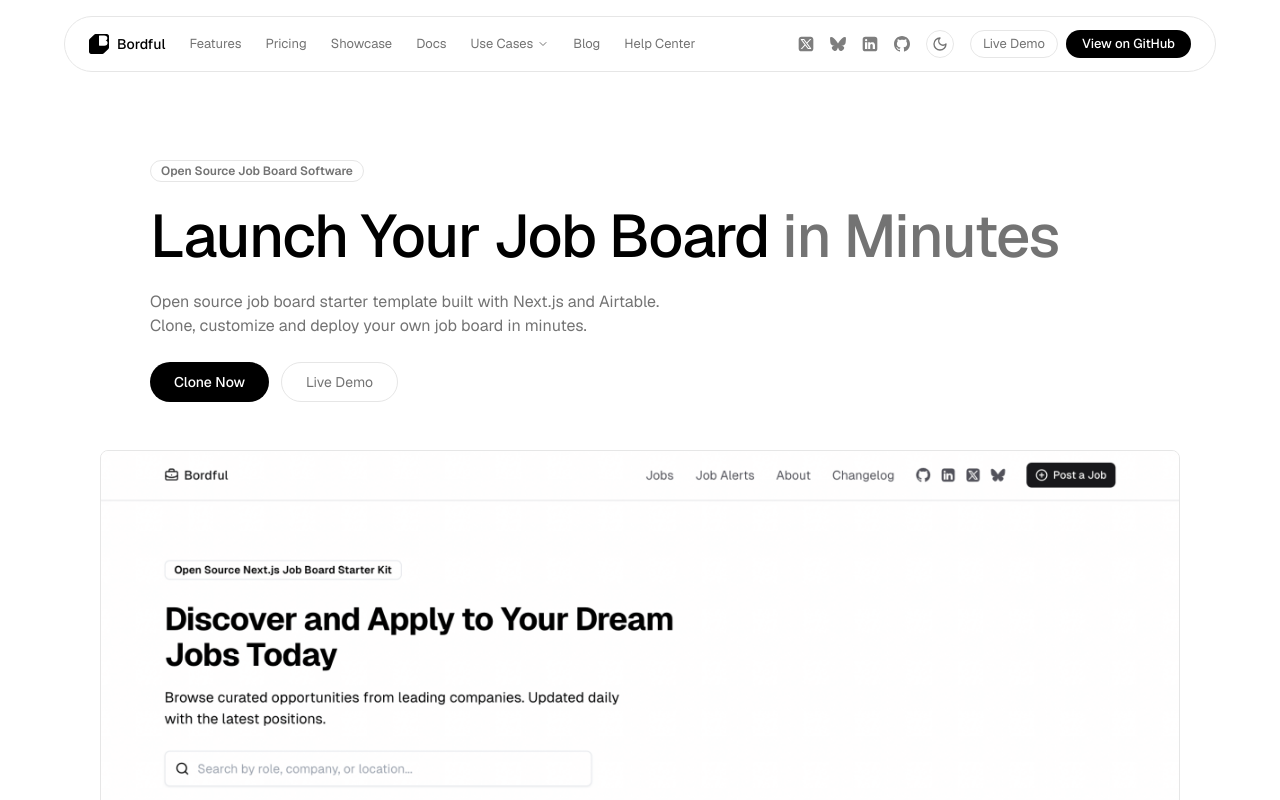
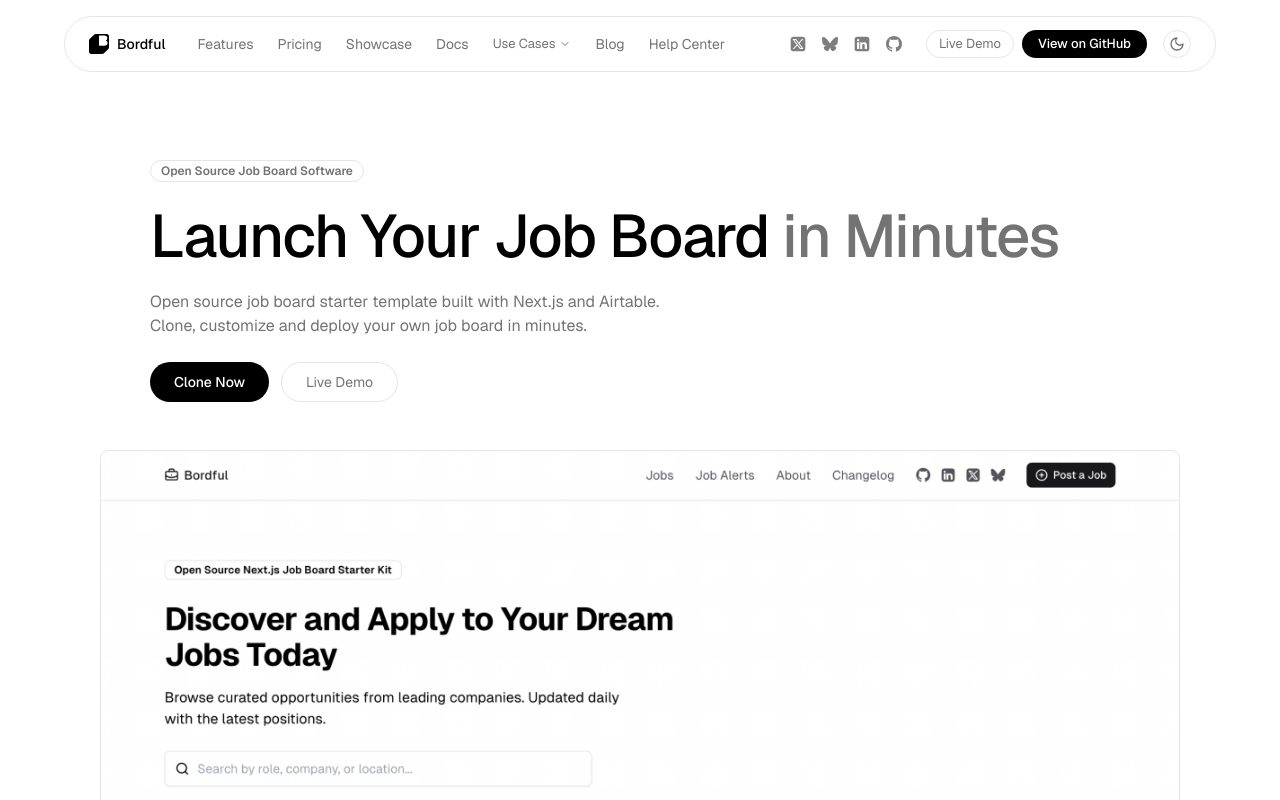
Before and after one commit to craftyme/bordful-marketing, a Next.js app: page / in a window 1280 px wide. Shown: the top 800 px of the page. Built offline with nearby package versions, Linux system fonts and the light colour scheme.

Commit message:
responsive top navbar fix

```diff
--- a/components/nav-links.tsx
+++ b/components/nav-links.tsx
@@ -4,7 +4,7 @@ import { UseCasesNav } from "./use-cases-nav";
 
 export function NavLinks() {
   return (
-    <nav className="flex items-center gap-6">
+    <nav className="flex items-center gap-4 md:gap-6 whitespace-nowrap overflow-x-auto px-2">
       {navConfig.mainNav.map((item) => {
         if (item.label === "Use Cases") {
           return <UseCasesNav key={item.href} />;
@@ -13,7 +13,7 @@ export function NavLinks() {
           <CustomLink
             key={item.href}
             href={item.href}
-            className="text-[13px] text-muted-foreground hover:text-foreground"
+            className="text-[13px] md:text-[14px] text-muted-foreground hover:text-foreground flex-shrink-0 transition-colors"
           >
             {item.label}
           </CustomLink>
--- a/components/site-header.tsx
+++ b/components/site-header.tsx
@@ -15,16 +15,16 @@ export function SiteHeader() {
         <div className="flex h-14 items-center justify-between rounded-full border border-border bg-background/60 backdrop-blur-md backdrop-saturate-150 px-4 sm:px-6">
           <div className="flex items-center gap-4 sm:gap-6">
             <SiteLogo />
-            <NavLinks />
+            <div className="hidden lg:flex">
+              <NavLinks />
+            </div>
           </div>
           <div className="flex items-center gap-2 sm:gap-4">
-            <div className="hidden lg:block">
+            <div className="hidden lg:flex gap-6">
               <SocialIcons />
+              <ActionButtons />
             </div>
             <ThemeSwitcher />
-            <div className="hidden lg:block">
-              <ActionButtons />
-            </div>
             <div className="lg:hidden">
               <MobileNav />
             </div>
```
